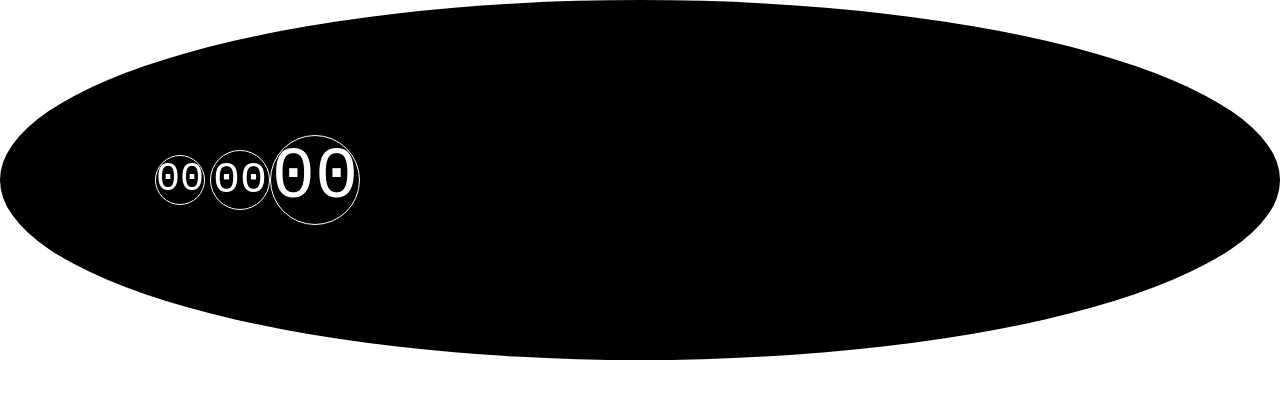
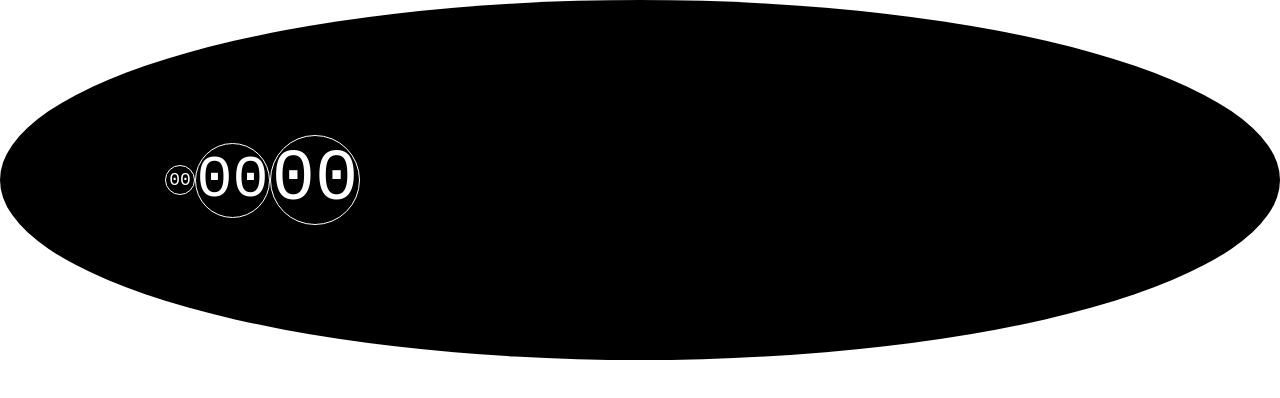
Before and after one commit to gabrielcarneiro97/K-Loop-Bubbles, a plain HTML site: page index.html in a window 1280 px wide. Drawn offline with Linux system fonts and the light colour scheme; a web font is replaced by a local one.

Commit message:
Agora as bolhas começaram a fazer sentido

```diff
--- a/css/style.css
+++ b/css/style.css
@@ -10,6 +10,7 @@ html, body {
 #container {
   width: 100%;
   height: 100%;
+  color: white;
   overflow: hidden;
 }
 
@@ -30,6 +31,74 @@ html, body {
   position: absolute;
   margin: 0;
 }
+
+.bubble {
+  border-radius: 100px;
+  border: 1px solid white;
+}
+
+#big {
+  top: 0px;
+  left: 0px;
+
+  height: 360px;
+  width: 360px;
+}
+
+.bubble.big {
+  height: 88px;
+  width: 88px;
+}
+
+#med {
+  top: 90px;
+  left: 90px;
+
+  height: 180px;
+  width: 180px;
+}
+
+.bubble.med {
+  height: 73px;
+  width: 73px;
+}
+
+#small {
+  top: 165px;
+  left: 165px;
+
+  height: 30px;
+  width: 30px;
+}
+
+.bubble.small {
+  height: 28px;
+  width: 28px;
+}
+
+#hora {
+  right: 0px;
+  top: 135px;
+  font-size: 72px;
+  line-height: 88px;
+  text-align: center;
+}
+
+#minuto {
+  right: 0px;
+  top: 52.5px;
+  font-size: 60px;
+  line-height: 73px;
+  text-align: center;
+}
+
+#segundo {
+  font-size: 18px;
+  line-height: 28px;
+  text-align: center;
+}
+
+/* COISAS ANTIGAS */
 
 #log {
   top: 10px;
@@ -66,73 +135,6 @@ html, body {
   top: 55px;
   font-size: 6px;
   color: white;
-}
-
-.bubble {
-  border-radius: 100px;
-  border: 1px solid white;
-}
-
-.hora.bubble {
-  height: 88px;
-  width: 88px;
-}
-
-.minuto.bubble {
-  height: 58px;
-  width: 58px;
-}
-
-#relogio {
-  color: white;
-  top: 135px;
-  left: 0px;
-  width: 360px;
-  height: 90px;
-  line-height: 90px;
-}
-
-#hora-ponteiro {
-  height: 90px;
-  width: 360px;
-  line-height: 90px;
-  transform-origin: 50% 50%;
-}
-
-#hora {
-  right: 0px;
-  font-size: 72px;
-  line-height: 85px;
-  text-align: center;
-}
-
-#minuto-ponteiro {
-  top: 15px;
-  height: 60px;
-  width: 360px;
-  line-height: 60px;
-}
-
-#minuto {
-  right: 90px;
-  font-size: 45px;
-  line-height: 60px;
-  text-align: center;
-}
-
-#segundo-ponteiro {
-  top: 20px;
-  height: 50px;
-  width: 360px;
-}
-
-#segundo {
-  font-size: 40px;
-  right: 155px;
-  height: 48px;
-  width: 48px;
-  line-height: 48px;
-  text-align: center;
 }
 
 #data {
--- a/index.html
+++ b/index.html
@@ -31,7 +31,19 @@
             </div>
           </div> -->
 
-          <div id="relogio" class="el">
+          <div id="big" class="el">
+            <p id="hora" class="el hora bubble big">00</p>
+          </div>
+
+          <div id="med" class="el">
+            <p id="minuto" class="el bubble med">00</p>
+          </div>
+
+          <div id="small" class="el">
+            <p id="segundo" class="el hide-aod bubble small">00</p>
+          </div>
+
+          <!-- <div id="relogio" class="el">
             <div id="hora-ponteiro" class="el">
               <p id="hora" class="el bubble hora">00</p>
             </div>
@@ -42,7 +54,7 @@
             <div id="segundo-ponteiro" class="el">
               <p id="segundo" class="el hide-aod bubble">00</p>
             </div>
-          </div>
+          </div> -->
 
           <!-- <div id="loc" class="el hide-aod">
             <p id="loc-name" class="el"></p>
--- a/js/Clock.js
+++ b/js/Clock.js
@@ -4,33 +4,52 @@ class Clock {
     this.minutoDomEl = dom.byId(minutoId);
     this.segundoDomEl = dom.byId(segundoId);
 
-    this.horaPonteiroDomEl = dom.byId(`${horaId}-ponteiro`);
-    this.minutoPonteiroDomEl = dom.byId(`${minutoId}-ponteiro`);
+    this.bigDomEl = dom.byId('big');
+    this.bigBubbles = Array.from(dom.byClass('big bubble'));
+
+    this.medDomEl = dom.byId('med');
+    this.medBubbles = Array.from(dom.byClass('med bubble'));
 
     this.diaDomEl = dom.byId(diaId);
     this.mesDomEl = dom.byId(mesId);
   }
 
   updateTime() {
-    var datetime = tizen.time.getCurrentDateTime(),
-      hour = datetime.getHours(),
-      minute = datetime.getMinutes(),
-      second = datetime.getSeconds();
+    const datetime = tizen.time.getCurrentDateTime();
 
-    rotateElement(this.horaPonteiroDomEl, (hour + (minute / 60) + (second / 3600)) * 30);
-    rotateElement(this.minutoPonteiroDomEl, (minute + second / 60) * 6);
+    const hora = datetime.getHours();
+    const minuto = datetime.getMinutes();
+    const segundo = datetime.getSeconds();
+
+    const dia = datetime.getDate();
+    const mes = datetime.getMonth() + 1;
+
+    html(this.horaDomEl, pad(hora));
+    html(this.minutoDomEl, pad(minuto));
+    html(this.segundoDomEl, pad(segundo));
+
+    html(this.diaDomEl, pad(dia));
+    html(this.mesDomEl, pad(mes));
+
+    const bigRotate = ((hora + (minuto / 60) + (segundo / 3600)) * 30) - 90;
+    const bigRotateRev = -(bigRotate);
+
+    const medRotate = ((minuto + segundo / 60) * 6) - 90;
+    const medRotateRev = -(medRotate);
+
+
+    rotateElement(this.bigDomEl, bigRotate);
+
+    this.bigBubbles.forEach(el => rotateElement(el, bigRotateRev));
+
+    rotateElement(this.medDomEl, medRotate);
+
+    this.medBubbles.forEach(el => rotateElement(el, medRotateRev));
   }
 
   tic() {
     return new Promise((resolve) => {
-      var datetime = tizen.time.getCurrentDateTime();
-      html(this.horaDomEl, pad(datetime.getHours()));
-      html(this.minutoDomEl, pad(datetime.getMinutes()));
-      html(this.segundoDomEl, pad(datetime.getSeconds()));
-      html(this.diaDomEl, pad(datetime.getDate()));
-      html(this.mesDomEl, pad(datetime.getMonth() + 1));
-
-      // this.updateTime();
+      this.updateTime();
 
       resolve();
     });
```
